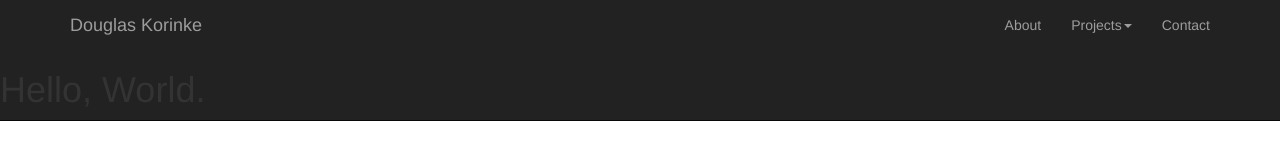
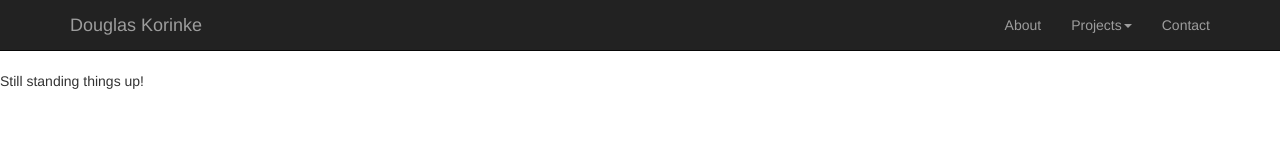
Before and after one commit to dougkorinke/project, a plain HTML site: page index.html in a window 1280 px wide. Drawn offline with nearby package versions, Linux system fonts and the light colour scheme.

Commit message:
Moving things around

```diff
--- a/index.html
+++ b/index.html
@@ -4,7 +4,7 @@
     <meta charset="utf-8">
     <meta http-equiv="X-UA-Compatible" content="IE=edge">
     <meta name="viewport" content="width=device-width, initial-scale=1">
-    <title>Bootstrap 101 Template</title>
+    <title>Douglas Korinke - Musings, Projects, Stuff</title>
     <link href="css/bootstrap.min.css" rel="stylesheet">
     <!--[if lt IE 9]>
       <script src="https://oss.maxcdn.com/html5shiv/3.7.2/html5shiv.min.js"></script>
@@ -39,9 +39,8 @@
 			</ul>
 		</div>
 	</div>
-    <h1>Hello, World.</h1>
     </nav>
-
+    <p>Still standing things up!</p>
     <script src="https://ajax.googleapis.com/ajax/libs/jquery/1.11.3/jquery.min.js"></script>
     <script src="js/bootstrap.min.js"></script>
   </body>
```
